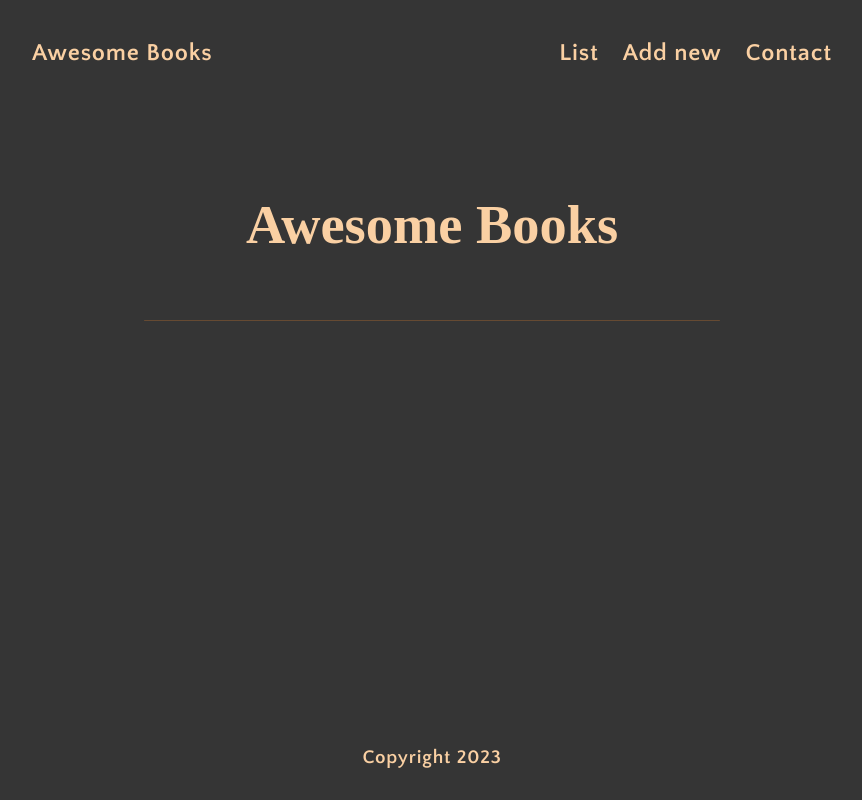
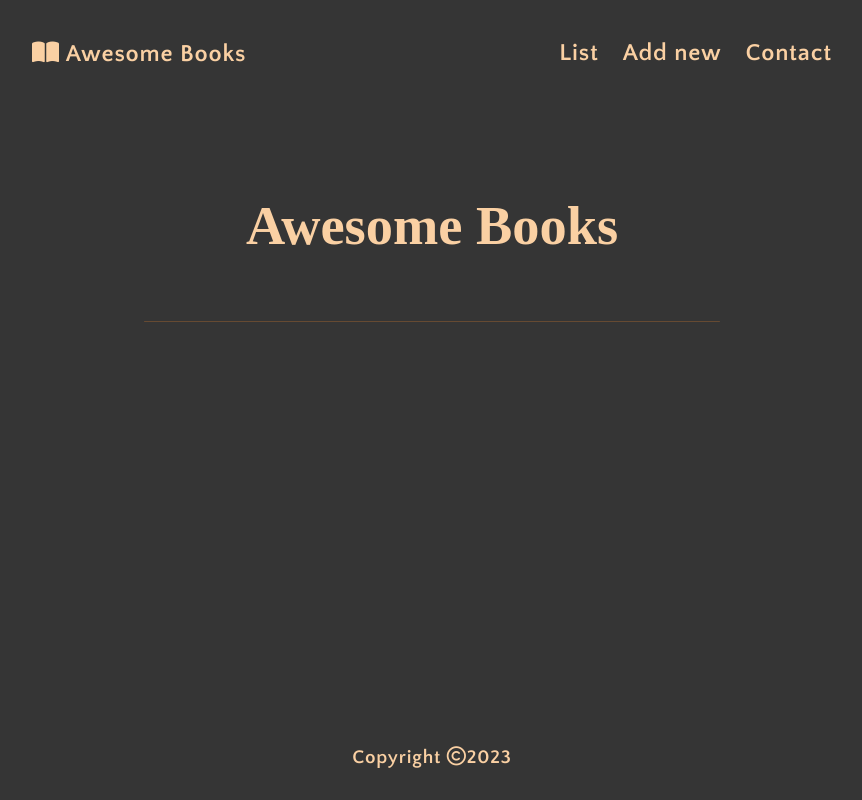
Before and after one commit to badger-99/Book-List, a website: page index.html in a window 1280 px wide. Shown: the whole page, without its empty margins (208-1070 px from the left). Drawn offline with Linux system fonts and the light colour scheme; a web font is replaced by a local one.

Commit message:
Add icons to header and footer

```diff
--- a/index.html
+++ b/index.html
@@ -17,7 +17,7 @@
 
   <body>
     <header id="header">
-      <p>Awesome Books</p>
+      <p><i class="fa-solid fa-book-open"></i> Awesome Books</p>
       <ul>
         <li><a href="#" id="list">List</a></li>
         <li><a href="#" id="add-new">Add new</a></li>
@@ -62,7 +62,7 @@
       </section>
     </main>
     <footer id="footer">
-      <p>Copyright 2023</p>
+      <p>Copyright <i class="fa-regular fa-copyright"></i>2023</p>
     </footer>
     <script src="./index.js"></script>
   </body>
--- a/styles.css
+++ b/styles.css
@@ -35,7 +35,6 @@ li {
 }
 
 #header {
-  /* border: 1px solid red; */
   padding: 2.5rem 0 1rem;
   max-width: 50rem;
   margin: 0 auto;
@@ -49,7 +48,6 @@ li {
 }
 
 #date {
-  /* border: 1px solid green; */
   width: fit-content;
   margin: 0 auto;
   padding: 0.5rem;
@@ -73,7 +71,6 @@ main {
 }
 
 #main-content {
-  /* border: 2px solid green; */
   margin: 1rem 0;
   padding: 0.01rem;
   background: #664a32;
@@ -106,7 +103,6 @@ main {
 }
 
 #book-form {
-  /* border: 2px solid blue; */
   display: flex;
   flex-direction: column;
   gap: 1rem;
@@ -134,7 +130,6 @@ input {
 }
 
 #contact-details {
-  /* border: 1px solid purple; */
   width: 100%;
   text-align: center;
   padding: 1rem;
@@ -161,7 +156,6 @@ input {
 }
 
 #footer {
-  /* border: 1px solid purple; */
   padding: 1rem 1rem 2rem;
   position: absolute;
   bottom: 0;
```
